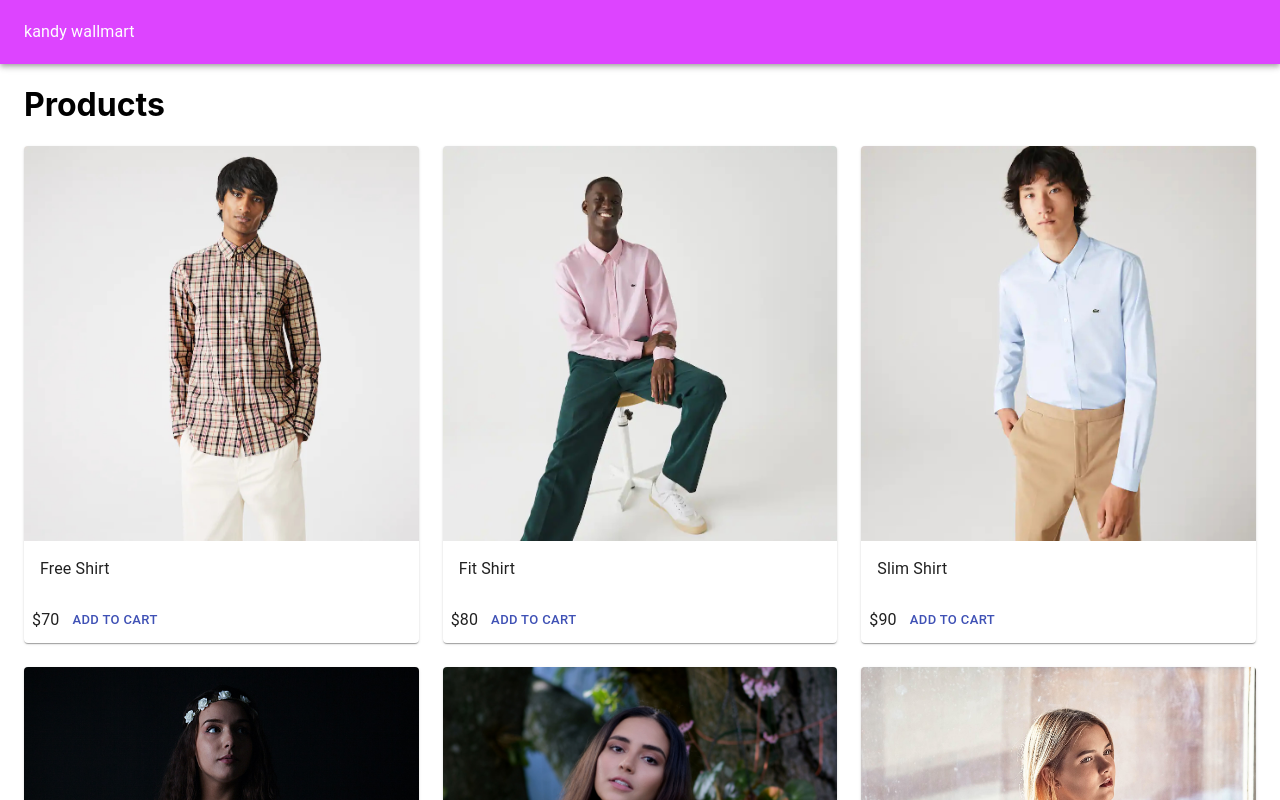
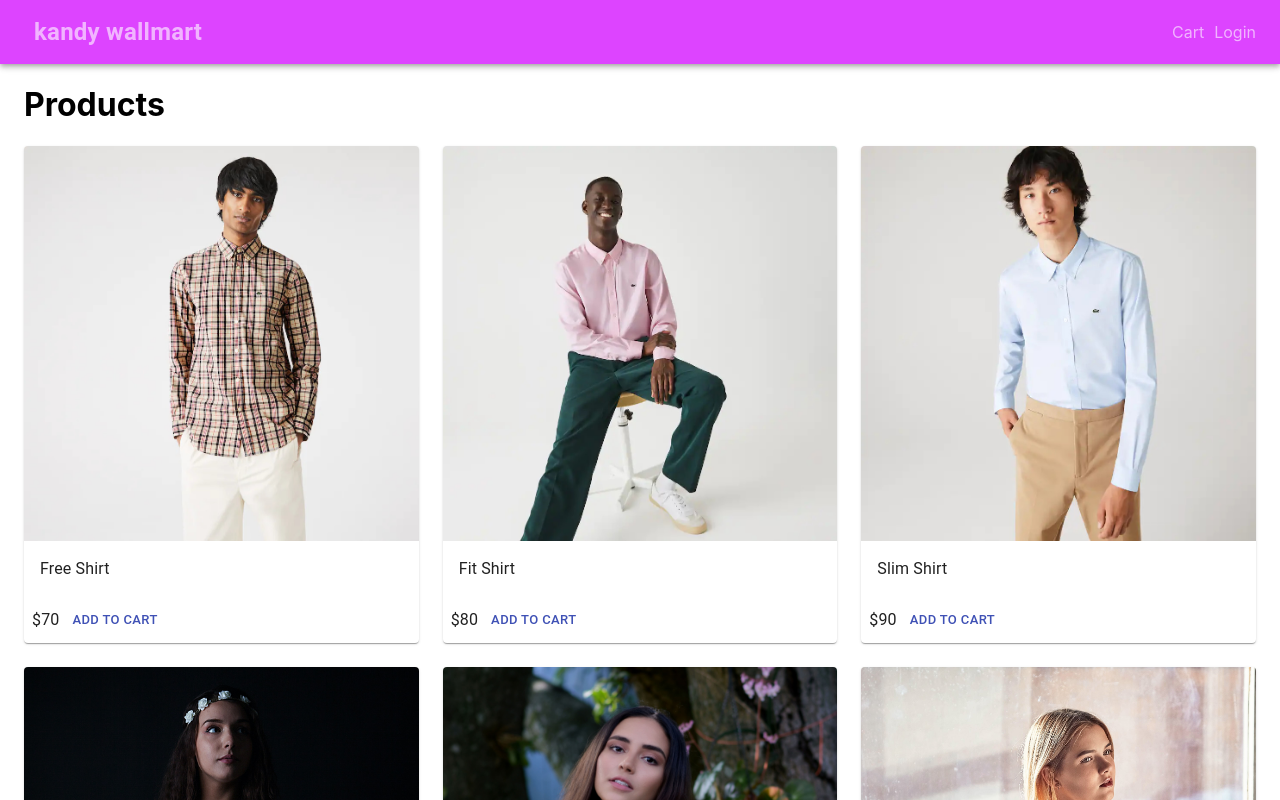
Before and after one commit to sagarromer/kandy-wallmart-nextjs-2021, a Next.js app: page / in a window 1280 px wide. Shown: the top 800 px of the page. Built offline with nearby package versions, Linux system fonts and the light colour scheme.

Commit message:
add header links completed

```diff
--- a/components/Layout.js
+++ b/components/Layout.js
@@ -1,6 +1,13 @@
 import React from 'react'
 import Head from 'next/head'
-import { AppBar, Toolbar, Typography, Container} from '@material-ui/core';
+import NextLink from 'next/link';
+import {
+AppBar,
+Toolbar,
+Typography,
+Container,
+Link,
+} from '@material-ui/core';
 import useStyles from '../utils/styles';
 
 function Layout({children}) {
@@ -12,7 +19,20 @@
             </Head>
             <AppBar position="static" className={classes.navbar}>
                 <Toolbar>
-                    <Typography>kandy wallmart</Typography>
+                    <NextLink href="/" passHref>
+                        <Link>
+                            <Typography className={classes.brand}>kandy wallmart</Typography>
+                        </Link>
+                    </NextLink>
+                    <div className={classes.grow}></div>
+                    <div>
+                    <NextLink href="/cart" passHref>
+                        <Link>Cart</Link>
+                    </NextLink>
+                    <NextLink href="/login" passHref>
+                        <Link>Login</Link>
+                    </NextLink>
+                    </div>
                 </Toolbar>
             </AppBar>
             <Container className={classes.main}>
--- a/utils/styles.js
+++ b/utils/styles.js
@@ -9,6 +9,13 @@
         },
 
     },
+    brand: {
+        fontWeight: 'bold',
+        fontSize: '1.5rem',
+    },
+    grow: {
+        flexGrow: 1,
+    },
     main: {
         minHeight: '80vh',
     },
```
